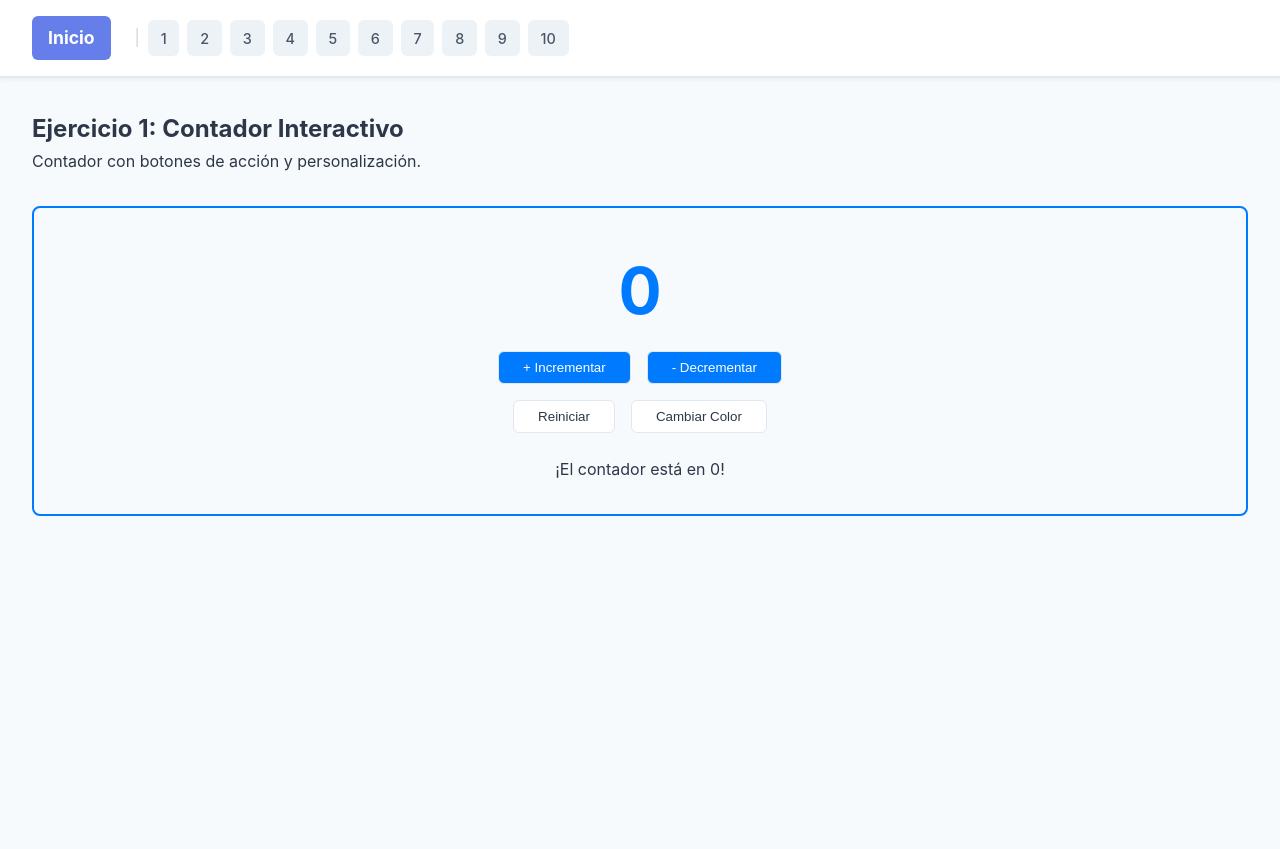
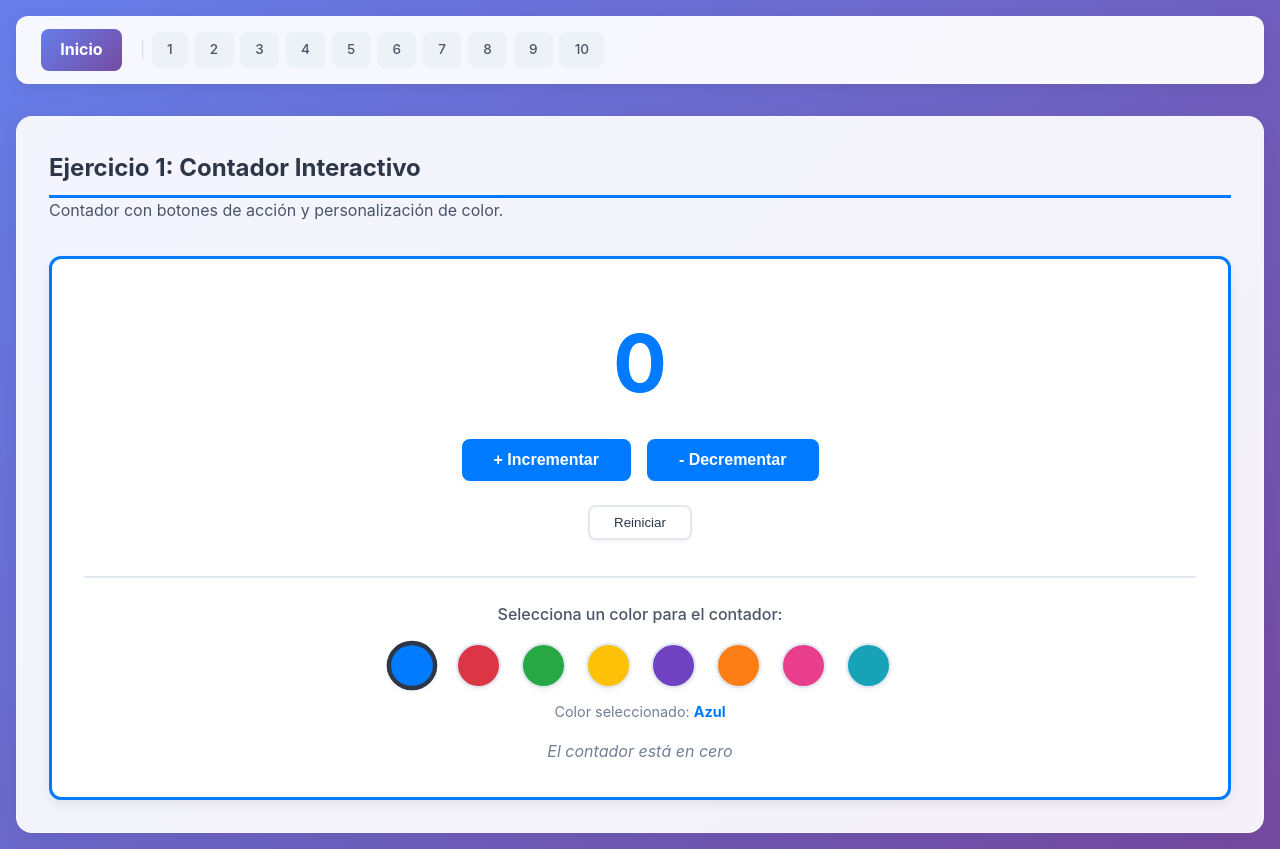
Before and after one commit to Aleluya1234/10-ejercicios-con-react, a React (Vite) app in the folder 10-ejercicios-con-react/: page /ejercicio1 in a window 1280 px wide. Before the commit the page ends 800 px from the top, so only its background shows below. Built offline with nearby package versions, Linux system fonts and the light colour scheme.

Commit message:
Realizo unos cuantos cambios

```diff
--- a/10-ejercicios-con-react/src/components/Layout.jsx
+++ b/10-ejercicios-con-react/src/components/Layout.jsx
@@ -2,63 +2,91 @@ import { Outlet, Link } from 'react-router-dom'
 
 function Layout() {
   return (
-    <div style={{ minHeight: '100vh', backgroundColor: '#f7fafc' }}>
+    <div style={{
+      minHeight: '100vh',
+      background: 'linear-gradient(135deg, #667eea 0%, #764ba2 100%)',
+      padding: '1rem'
+    }}>
       <nav style={{
-        padding: '1rem 2rem',
-        backgroundColor: 'white',
-        borderBottom: '2px solid #e2e8f0',
+        padding: '0.75rem 1.5rem',
+        backgroundColor: 'rgba(255, 255, 255, 0.95)',
+        backdropFilter: 'blur(10px)',
+        borderRadius: '12px',
+        marginBottom: '2rem',
         display: 'flex',
         flexWrap: 'wrap',
-        gap: '0.5rem',
+        gap: '0.4rem',
         alignItems: 'center',
-        boxShadow: '0 2px 4px rgba(0,0,0,0.05)'
+        boxShadow: '0 4px 16px rgba(0,0,0,0.08)',
+        border: '1px solid rgba(255,255,255,0.3)'
       }}>
         <Link
           to="/"
           style={{
-            marginRight: '1rem',
+            marginRight: '0.75rem',
             fontWeight: '700',
-            color: '#2d3748',
+            color: 'white',
             textDecoration: 'none',
-            fontSize: '1.1rem',
-            padding: '0.5rem 1rem',
-            borderRadius: '6px',
-            backgroundColor: '#667eea',
-            color: 'white'
+            fontSize: '1rem',
+            padding: '0.5rem 1.2rem',
+            borderRadius: '8px',
+            background: 'linear-gradient(135deg, #667eea, #764ba2)',
+            transition: 'all 0.3s'
+          }}
+          onMouseEnter={(e) => {
+            e.currentTarget.style.transform = 'scale(1.05)'
+            e.currentTarget.style.boxShadow = '0 4px 12px rgba(102, 126, 234, 0.4)'
+          }}
+          onMouseLeave={(e) => {
+            e.currentTarget.style.transform = 'scale(1)'
+            e.currentTarget.style.boxShadow = 'none'
           }}
         >
           Inicio
         </Link>
-        <span style={{ color: '#cbd5e0' }}>|</span>
+
+        <span style={{ color: '#cbd5e0', fontWeight: '300' }}>|</span>
+
         {[1,2,3,4,5,6,7,8,9,10].map(num => (
           <Link
             key={num}
             to={`/ejercicio${num}`}
             style={{
-              padding: '0.4rem 0.8rem',
+              padding: '0.4rem 0.9rem',
               backgroundColor: '#edf2f7',
-              borderRadius: '6px',
+              borderRadius: '8px',
               textDecoration: 'none',
               color: '#4a5568',
-              fontSize: '0.9rem',
+              fontSize: '0.85rem',
               fontWeight: '500',
-              transition: 'all 0.2s'
+              transition: 'all 0.3s ease',
+              border: '1px solid transparent'
             }}
             onMouseEnter={(e) => {
               e.currentTarget.style.backgroundColor = '#667eea'
               e.currentTarget.style.color = 'white'
+              e.currentTarget.style.transform = 'translateY(-2px)'
+              e.currentTarget.style.boxShadow = '0 4px 12px rgba(102, 126, 234, 0.3)'
             }}
             onMouseLeave={(e) => {
               e.currentTarget.style.backgroundColor = '#edf2f7'
               e.currentTarget.style.color = '#4a5568'
+              e.currentTarget.style.transform = 'translateY(0)'
+              e.currentTarget.style.boxShadow = 'none'
             }}
           >
             {num}
           </Link>
         ))}
       </nav>
+
       <main style={{
+        backgroundColor: 'rgba(255, 255, 255, 0.92)',
+        backdropFilter: 'blur(10px)',
+        borderRadius: '16px',
         padding: '2rem',
+        boxShadow: '0 8px 32px rgba(0,0,0,0.08)',
+        border: '1px solid rgba(255,255,255,0.3)',
         maxWidth: '1400px',
         margin: '0 auto'
       }}>
--- a/10-ejercicios-con-react/src/index.css
+++ b/10-ejercicios-con-react/src/index.css
@@ -8,27 +8,40 @@ body {
   font-family: -apple-system, BlinkMacSystemFont, 'Segoe UI', Roboto, Oxygen, Ubuntu, sans-serif;
   line-height: 1.6;
   color: #2d3748;
-  background-color: #f7fafc;
+  background: linear-gradient(135deg, #667eea 0%, #764ba2 100%);
+  min-height: 100vh;
 }
 
-button {
-  padding: 0.5rem 1rem;
-  margin: 0.25rem;
-  border: 1px solid #e2e8f0;
-  border-radius: 6px;
-  background-color: white;
-  cursor: pointer;
-  transition: all 0.2s ease;
-  font-weight: 500;
+/* Estilo general para todas las páginas */
+h1, h2, h3, h4, h5, h6 {
   color: #2d3748;
 }
 
+p {
+  color: #4a5568;
+}
+
+/* Botones con temática marina */
+button {
+  padding: 0.6rem 1.2rem;
+  margin: 0.25rem;
+  border: none;
+  border-radius: 8px;
+  background-color: white;
+  cursor: pointer;
+  transition: all 0.3s ease;
+  font-weight: 500;
+  color: #2d3748;
+  box-shadow: 0 2px 4px rgba(0,0,0,0.05);
+}
+
 button:hover {
-  background-color: #667eea;
-  color: white;
-  border-color: #667eea;
   transform: translateY(-2px);
-  box-shadow: 0 4px 8px rgba(102, 126, 234, 0.3);
+  box-shadow: 0 6px 12px rgba(102, 126, 234, 0.3);
+}
+
+button:active {
+  transform: translateY(0);
 }
 
 button:disabled {
@@ -37,58 +50,74 @@ button:disabled {
   transform: none !important;
 }
 
+/* Inputs y selects */
 input, select {
-  padding: 0.5rem;
+  padding: 0.6rem;
   border: 2px solid #e2e8f0;
-  border-radius: 6px;
+  border-radius: 8px;
   font-size: 1rem;
-  transition: border-color 0.2s ease;
+  transition: all 0.3s ease;
   background-color: white;
+  color: #2d3748;
 }
 
 input:focus, select:focus {
   outline: none;
   border-color: #667eea;
-  box-shadow: 0 0 0 3px rgba(102, 126, 234, 0.1);
+  box-shadow: 0 0 0 3px rgba(102, 126, 234, 0.15);
 }
 
+/* Enlaces */
 a {
   color: #667eea;
   text-decoration: none;
-  transition: color 0.2s ease;
+  transition: color 0.3s ease;
 }
 
 a:hover {
   color: #764ba2;
 }
 
-h1, h2, h3, h4, h5, h6 {
-  color: #2d3748;
-}
-
-/* Estilo para tarjetas y contenedores */
+/* Tarjetas */
 .card {
   background: white;
-  border-radius: 8px;
+  border-radius: 12px;
   padding: 1.5rem;
-  box-shadow: 0 2px 4px rgba(0,0,0,0.05);
+  box-shadow: 0 4px 12px rgba(0,0,0,0.05);
   border: 1px solid #e2e8f0;
 }
 
-/* Scrollbar personalizado */
+/* Scrollbar personalizado con temática marina */
 ::-webkit-scrollbar {
-  width: 8px;
+  width: 10px;
 }
 
 ::-webkit-scrollbar-track {
-  background: #f7fafc;
+  background: rgba(255, 255, 255, 0.1);
+  border-radius: 5px;
 }
 
 ::-webkit-scrollbar-thumb {
-  background: #667eea;
-  border-radius: 4px;
+  background: linear-gradient(180deg, #667eea, #764ba2);
+  border-radius: 5px;
 }
 
 ::-webkit-scrollbar-thumb:hover {
-  background: #764ba2;
+  background: linear-gradient(180deg, #764ba2, #667eea);
 }
+
+/* Animación de olas para el fondo (sutileza) */
+@keyframes wave {
+  0% { background-position: 0% 50%; }
+  50% { background-position: 100% 50%; }
+  100% { background-position: 0% 50%; }
+}
+
+/* Estilo para contenedores principales */
+.main-container {
+  background: rgba(255, 255, 255, 0.92);
+  backdrop-filter: blur(10px);
+  border-radius: 16px;
+  padding: 2rem;
+  box-shadow: 0 8px 32px rgba(0,0,0,0.1);
+}
--- a/10-ejercicios-con-react/src/pages/Ejercicio1.jsx
+++ b/10-ejercicios-con-react/src/pages/Ejercicio1.jsx
@@ -3,6 +3,17 @@ import { useState } from 'react'
 function Ejercicio1() {
   const [contador, setContador] = useState(0)
   const [color, setColor] = useState('#007bff')
+
+  const coloresDisponibles = [
+    { nombre: 'Azul', valor: '#007bff' },
+    { nombre: 'Rojo', valor: '#dc3545' },
+    { nombre: 'Verde', valor: '#28a745' },
+    { nombre: 'Amarillo', valor: '#ffc107' },
+    { nombre: 'Morado', valor: '#6f42c1' },
+    { nombre: 'Naranja', valor: '#fd7e14' },
+    { nombre: 'Rosa', valor: '#e83e8c' },
+    { nombre: 'Cian', valor: '#17a2b8' }
+  ]
 
   const incrementar = () => {
     setContador(contador + 1)
@@ -18,66 +29,101 @@ function Ejercicio1() {
     setContador(0)
   }
 
-  const cambiarColor = () => {
-    const colores = ['#007bff', '#dc3545', '#28a745', '#ffc107', '#6f42c1', '#fd7e14']
-    const colorActual = colores[Math.floor(Math.random() * colores.length)]
-    setColor(colorActual)
-  }
-
   return (
     <div>
-      <h2>Ejercicio 1: Contador Interactivo</h2>
-      <p>Contador con botones de acción y personalización.</p>
+      <h2 style={{ color: '#2d3748', borderBottom: '3px solid #007bff', paddingBottom: '0.5rem' }}>
+        Ejercicio 1: Contador Interactivo
+      </h2>
+      <p style={{ color: '#4a5568' }}>Contador con botones de acción y personalización de color.</p>
 
       <div style={{
         textAlign: 'center',
         marginTop: '2rem',
         padding: '2rem',
-        border: `2px solid ${color}`,
-        borderRadius: '8px'
+        backgroundColor: 'white',
+        borderRadius: '12px',
+        boxShadow: '0 4px 12px rgba(0,0,0,0.08)',
+        border: `3px solid ${color}`
       }}>
         <h1 style={{
-          fontSize: '4rem',
-          color: color
+          fontSize: '5rem',
+          color: color,
+          fontWeight: '700',
+          margin: '0.5rem 0'
         }}>
           {contador}
         </h1>
 
-        <div>
+        <div style={{ display: 'flex', gap: '0.5rem', justifyContent: 'center', flexWrap: 'wrap' }}>
           <button onClick={incrementar} style={{
             backgroundColor: color,
             color: 'white',
-            padding: '0.5rem 1.5rem',
-            margin: '0.5rem'
+            padding: '0.75rem 2rem',
+            border: 'none',
+            borderRadius: '8px',
+            fontWeight: '600',
+            fontSize: '1rem'
           }}>
             + Incrementar
           </button>
           <button onClick={decrementar} style={{
             backgroundColor: color,
             color: 'white',
-            padding: '0.5rem 1.5rem',
-            margin: '0.5rem'
+            padding: '0.75rem 2rem',
+            border: 'none',
+            borderRadius: '8px',
+            fontWeight: '600',
+            fontSize: '1rem'
           }}>
             - Decrementar
           </button>
         </div>
 
-        <div>
+        <div style={{ marginTop: '1rem' }}>
           <button onClick={reiniciar} style={{
             padding: '0.5rem 1.5rem',
-            margin: '0.5rem'
+            border: '2px solid #e2e8f0',
+            borderRadius: '8px',
+            backgroundColor: 'white',
+            fontWeight: '500'
           }}>
             Reiniciar
           </button>
-          <button onClick={cambiarColor} style={{
-            padding: '0.5rem 1.5rem',
-            margin: '0.5rem'
-          }}>
-            Cambiar Color
-          </button>
         </div>
 
-        {contador === 0 && <p style={{ marginTop: '1rem' }}>¡El contador está en 0!</p>}
+        <div style={{ marginTop: '2rem', borderTop: '2px solid #e2e8f0', paddingTop: '1.5rem' }}>
+          <p style={{ color: '#4a5568', marginBottom: '0.75rem', fontWeight: '500' }}>
+            Selecciona un color para el contador:
+          </p>
+          <div style={{ display: 'flex', gap: '0.75rem', justifyContent: 'center', flexWrap: 'wrap' }}>
+            {coloresDisponibles.map((c) => (
+              <button
+                key={c.valor}
+                onClick={() => setColor(c.valor)}
+                style={{
+                  backgroundColor: c.valor,
+                  width: '45px',
+                  height: '45px',
+                  borderRadius: '50%',
+                  border: color === c.valor ? '4px solid #2d3748' : '2px solid #e2e8f0',
+                  cursor: 'pointer',
+                  transition: 'all 0.2s',
+                  transform: color === c.valor ? 'scale(1.1)' : 'scale(1)'
+                }}
+                title={c.nombre}
+              />
+            ))}
+          </div>
+          <p style={{ color: '#718096', fontSize: '0.9rem', marginTop: '0.5rem' }}>
+            Color seleccionado: <strong style={{ color: color }}>{coloresDisponibles.find(c => c.valor === color)?.nombre || 'Personalizado'}</strong>
+          </p>
+        </div>
+
+        {contador === 0 && (
+          <p style={{ marginTop: '1rem', color: '#718096', fontStyle: 'italic' }}>
+            El contador está en cero
+          </p>
+        )}
       </div>
     </div>
   )
--- a/10-ejercicios-con-react/src/pages/Inicio.jsx
+++ b/10-ejercicios-con-react/src/pages/Inicio.jsx
@@ -2,7 +2,7 @@ import { Link } from 'react-router-dom'
 
 function Inicio() {
   const ejercicios = [
-    { numero: 1, titulo: 'Contador Interactivo', descripcion: 'Contador con botones de acción y personalización' },
+    { numero: 1, titulo: 'Contador Interactivo', descripcion: 'Contador con botones de acción y personalización de color' },
     { numero: 2, titulo: 'Formulario de Registro', descripcion: 'Registra usuarios en pantalla' },
     { numero: 3, titulo: 'Lista de Tareas', descripcion: 'Administra tus tareas diarias' },
     { numero: 4, titulo: 'Conversor de Unidades', descripcion: 'Convierte entre km/millas y °C/°F' },
@@ -15,31 +15,22 @@ function Inicio() {
   ]
 
   return (
-    <div style={{
-      background: 'linear-gradient(135deg, #667eea 0%, #764ba2 100%)',
-      minHeight: '100vh',
-      padding: '2rem',
-      borderRadius: '8px'
-    }}>
-      <div style={{
-        maxWidth: '1200px',
-        margin: '0 auto',
-        backgroundColor: 'rgba(255, 255, 255, 0.95)',
-        padding: '2rem',
-        borderRadius: '12px',
-        boxShadow: '0 8px 32px rgba(0,0,0,0.1)'
-      }}>
+    <div>
       <div style={{
         textAlign: 'center',
-          marginBottom: '2rem',
-          paddingBottom: '1rem',
+        marginBottom: '2.5rem',
+        paddingBottom: '1.5rem',
         borderBottom: '3px solid #667eea'
       }}>
         <h1 style={{
-            fontSize: '2.5rem',
+          fontSize: '2.8rem',
           color: '#2d3748',
           margin: 0,
-            fontWeight: '700'
+          fontWeight: '700',
+          background: 'linear-gradient(135deg, #667eea, #764ba2)',
+          WebkitBackgroundClip: 'text',
+          WebkitTextFillColor: 'transparent',
+          backgroundClip: 'text'
         }}>
           Ejercicios React
         </h1>
@@ -48,7 +39,7 @@ function Inicio() {
           fontSize: '1.1rem',
           marginTop: '0.5rem'
         }}>
-            Selecciona un ejercicio para ver su solución
+          Selecciona un ejercicio para ver su solucion
         </p>
       </div>
 
@@ -64,22 +55,23 @@ function Inicio() {
             style={{
               display: 'block',
               padding: '1.5rem',
-                backgroundColor: '#f7fafc',
-                borderRadius: '8px',
+              backgroundColor: 'white',
+              borderRadius: '12px',
               textDecoration: 'none',
               color: '#2d3748',
               border: '2px solid #e2e8f0',
               transition: 'all 0.3s ease',
-                cursor: 'pointer'
+              cursor: 'pointer',
+              boxShadow: '0 2px 8px rgba(0,0,0,0.04)'
             }}
             onMouseEnter={(e) => {
-                e.currentTarget.style.transform = 'translateY(-4px)'
-                e.currentTarget.style.boxShadow = '0 8px 16px rgba(102, 126, 234, 0.2)'
+              e.currentTarget.style.transform = 'translateY(-6px)'
+              e.currentTarget.style.boxShadow = '0 8px 24px rgba(102, 126, 234, 0.15)'
               e.currentTarget.style.borderColor = '#667eea'
             }}
             onMouseLeave={(e) => {
               e.currentTarget.style.transform = 'translateY(0)'
-                e.currentTarget.style.boxShadow = 'none'
+              e.currentTarget.style.boxShadow = '0 2px 8px rgba(0,0,0,0.04)'
               e.currentTarget.style.borderColor = '#e2e8f0'
             }}
           >
@@ -87,29 +79,31 @@ function Inicio() {
               display: 'flex',
               alignItems: 'center',
               justifyContent: 'space-between',
-                marginBottom: '0.5rem'
+              marginBottom: '0.75rem'
             }}>
               <span style={{
-                  backgroundColor: '#667eea',
+                background: 'linear-gradient(135deg, #667eea, #764ba2)',
                 color: 'white',
-                  padding: '0.25rem 0.75rem',
+                padding: '0.25rem 0.9rem',
                 borderRadius: '20px',
-                  fontSize: '0.85rem',
+                fontSize: '0.8rem',
                 fontWeight: '600'
               }}>
                 Ejercicio {ej.numero}
               </span>
               <span style={{
                 color: '#667eea',
-                  fontSize: '1.2rem'
+                fontSize: '1.3rem',
+                fontWeight: '300'
               }}>
                 →
               </span>
             </div>
             <h3 style={{
-                margin: '0.5rem 0',
+              margin: '0.5rem 0 0.25rem 0',
               color: '#2d3748',
-                fontSize: '1.1rem'
+              fontSize: '1.1rem',
+              fontWeight: '600'
             }}>
               {ej.titulo}
             </h3>
@@ -117,7 +111,7 @@ function Inicio() {
               margin: '0.25rem 0 0 0',
               color: '#718096',
               fontSize: '0.9rem',
-                lineHeight: '1.4'
+              lineHeight: '1.5'
             }}>
               {ej.descripcion}
             </p>
@@ -125,7 +119,6 @@ function Inicio() {
         ))}
       </div>
     </div>
-    </div>
   )
 }
 
```
Lines whose indentation alone changed are shown as unchanged.
